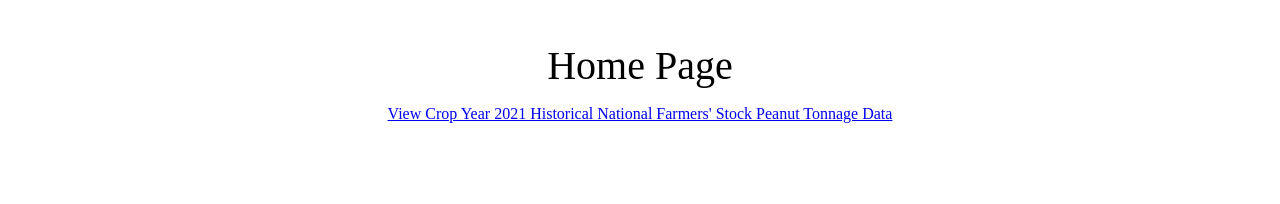
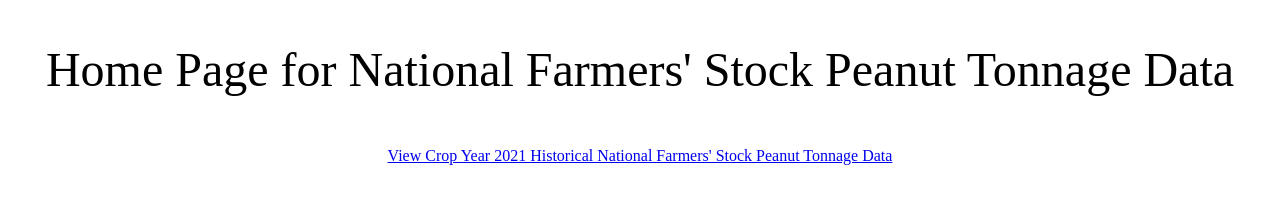
Before and after one commit to GA-Fed-State/NationalFarmersStockPeanutTonnageData, a plain HTML site: page index.html in a window 1280 px wide. Drawn offline with Linux system fonts and the light colour scheme.

Commit message:
Update index.html

```diff
--- a/index.html
+++ b/index.html
@@ -1,6 +1,7 @@
 <html>
   <center><p>&nbsp;</p>
-    <bold style="font-size: 40px;">Home Page</bold>
+    <p><bold style="font-size: 48px;">Home Page for National Farmers' Stock Peanut Tonnage Data</bold></p>
+    <p>&nbsp;</p>
     <p><a href="/NationalFarmersStockPeanutTonnageData/2021 National Only/">View Crop Year 2021 Historical National Farmers' Stock Peanut Tonnage Data</a>
   </center>
 </html>
```
